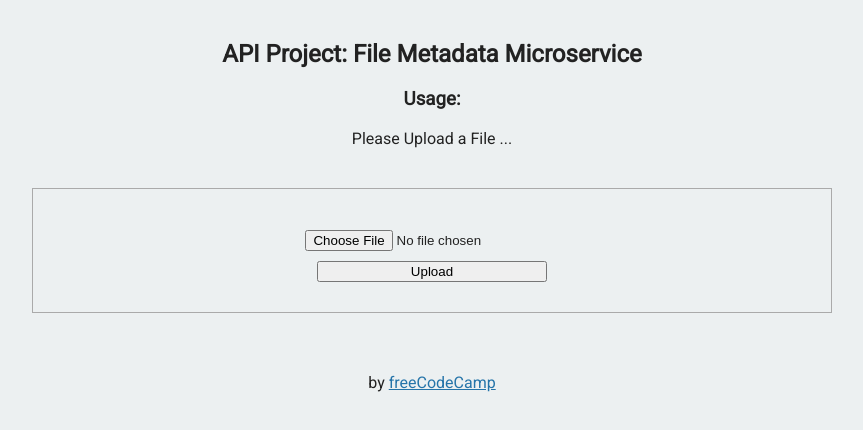
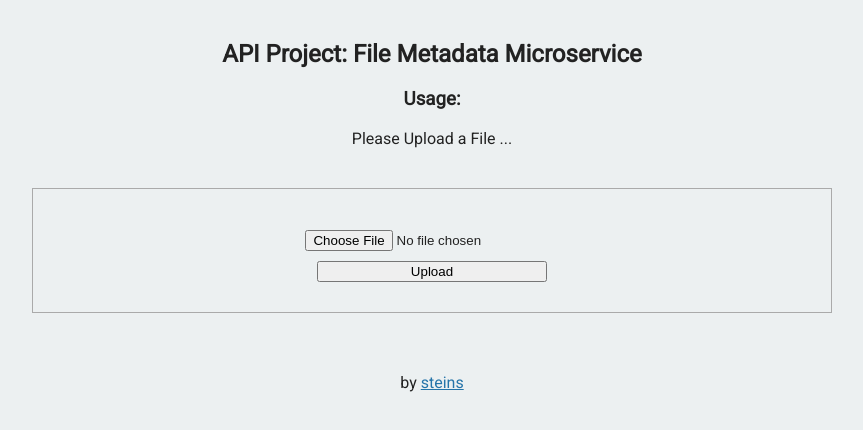
Before and after one commit to steins13/FileMetadataMicroservice, a website: page views/index.html in a window 1280 px wide. Shown: the whole page, without its empty margins (208-1071 px from the left). Drawn offline with Linux system fonts and the light colour scheme.

Commit message:
HTML small change

```diff
--- a/views/index.html
+++ b/views/index.html
@@ -27,7 +27,7 @@
       <div class="footer">
         <p>
           by
-          <a href="http://www.freecodecamp.com">freeCodeCamp</a>
+          <a href="http://www.freecodecamp.com/steins">steins</a>
         </p>
       </div>
    </body>
```
